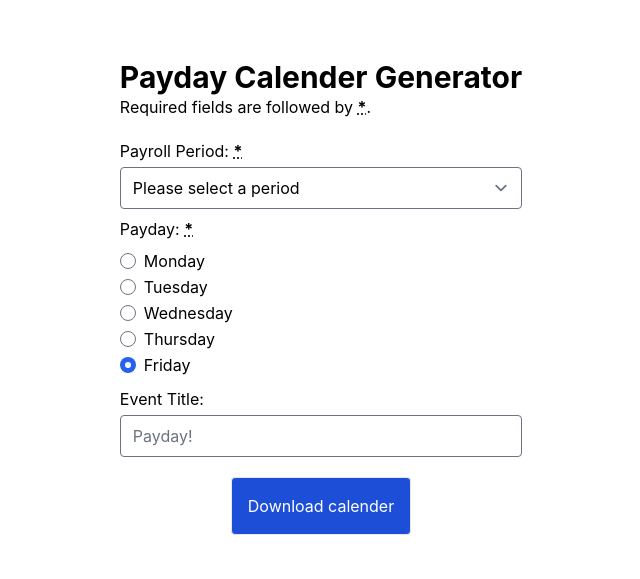
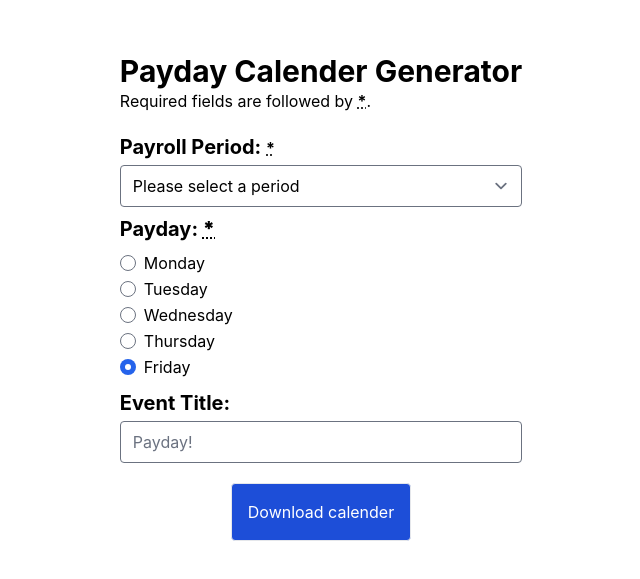
Before and after one commit to AndyN9/payday-calendar-generator, a React (Vite) app: page / in a window 1280 px wide. Shown: the part 103-682 px from the top of the page, without its empty margins (319-959 px from the left). Built offline with nearby package versions, Linux system fonts and the light colour scheme; the HTML template or start-up script is replaced by a standard one.

Commit message:
update font style

```diff
--- a/src/PaydayCalenderGenerator/PaydayCalenderGenerator.jsx
+++ b/src/PaydayCalenderGenerator/PaydayCalenderGenerator.jsx
@@ -104,7 +104,7 @@ export function PaydayCalenderGenerator() {
         </p>
         <section className="mt-5 space-y-2">
           <label className="block" htmlFor="payroll-period">
-            <span>Payroll Period: </span>
+            <span className="text-xl font-bold">Payroll Period: </span>
             <strong>
               <abbr title="required">*</abbr>
             </strong>
@@ -157,7 +157,7 @@ export function PaydayCalenderGenerator() {
             </select>
           </label>
           <fieldset className="block">
-            <legend>
+            <legend className="text-xl font-bold">
               Payday:{' '}
               <strong>
                 <abbr title="required">*</abbr>
@@ -197,7 +197,7 @@ export function PaydayCalenderGenerator() {
             </div>
           </fieldset>
           <label className="block" htmlFor="event-title">
-            <span>Event Title: </span>
+            <span className="text-xl font-bold">Event Title: </span>
             <input
               className="form-input w-full mt-1 rounded"
               type="text"
```
